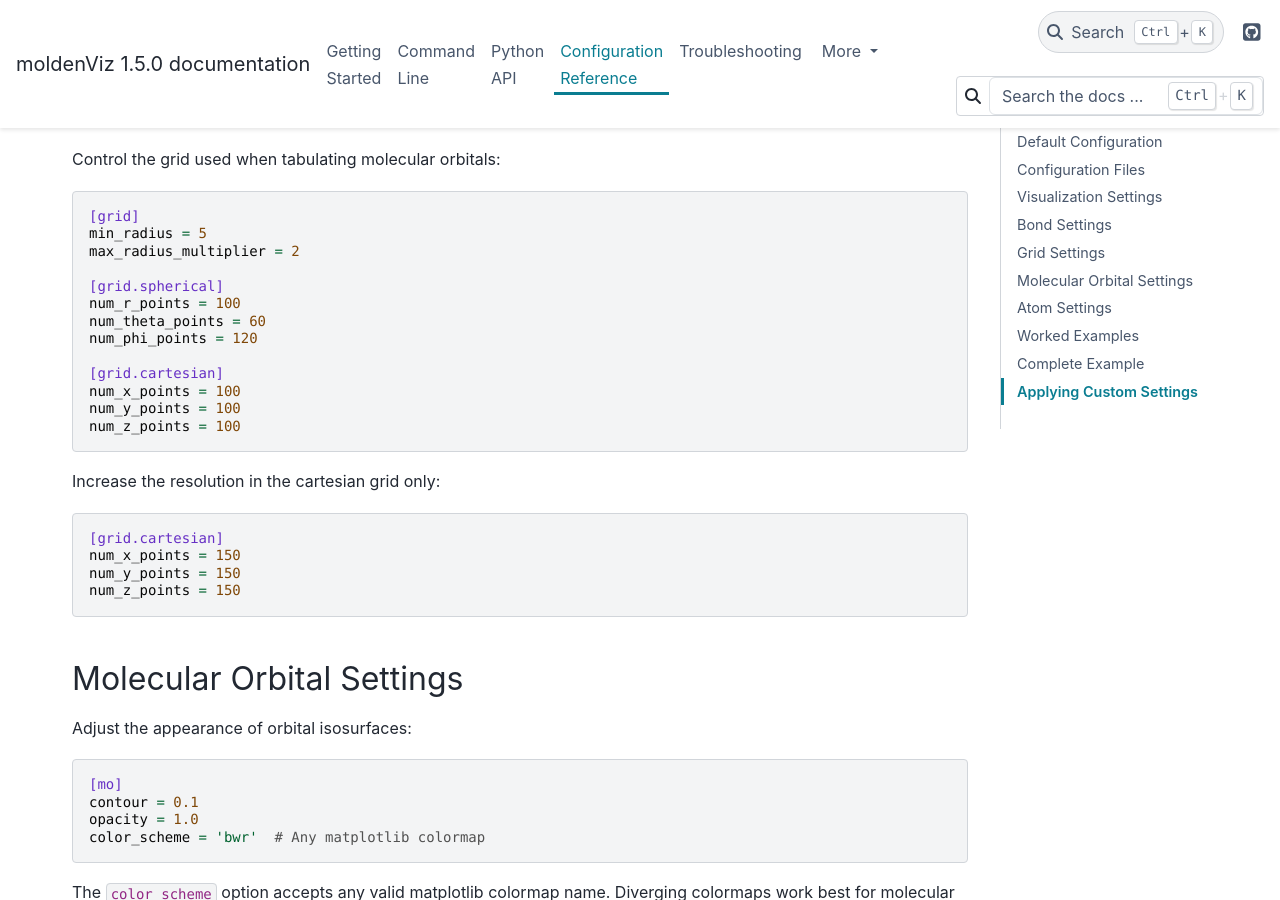
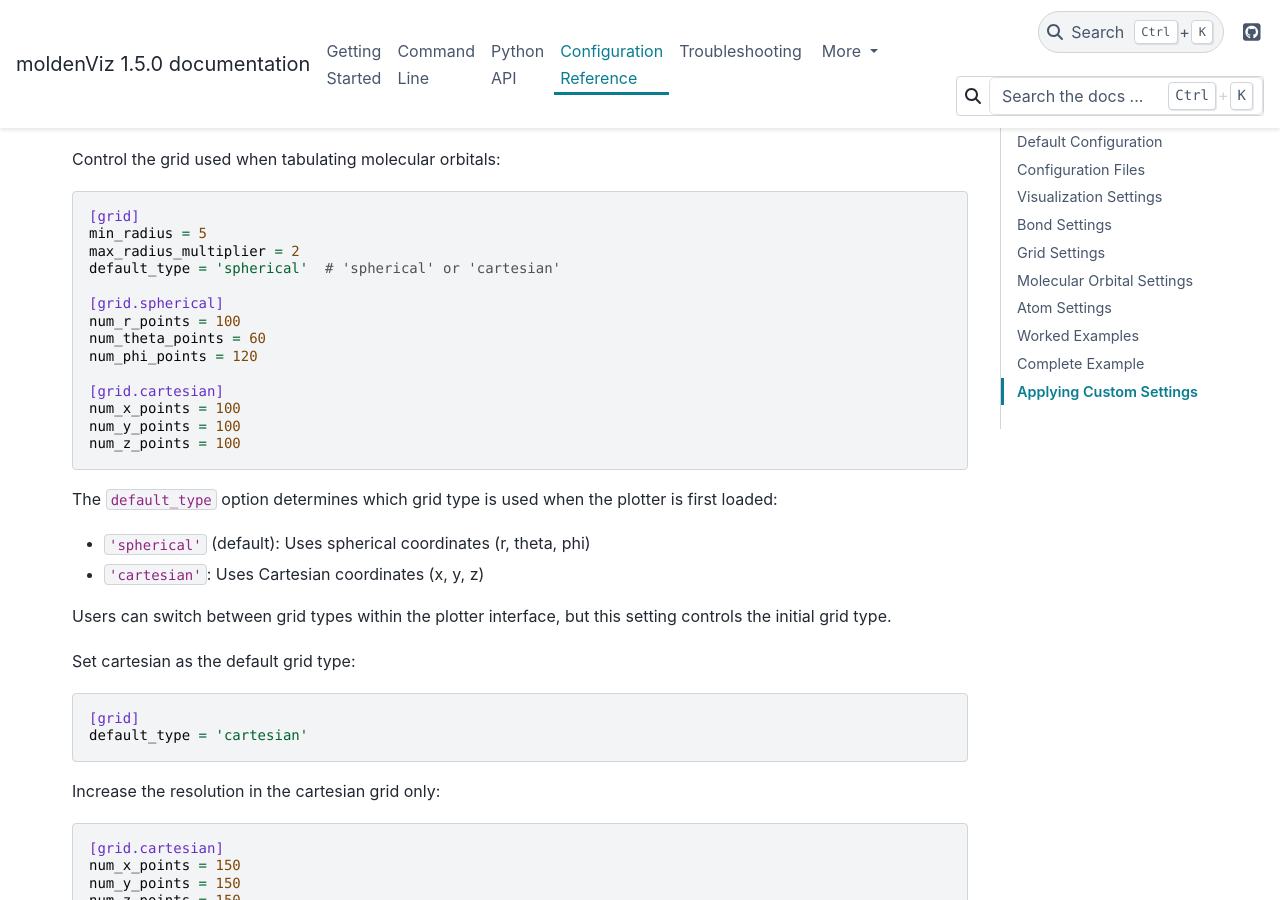
Before and after one commit to Faria22/moldenViz, a Sphinx documentation site: the page built from docs/source/configuration.rst, in a window 1280 px wide and 900 px high, scrolled down 2375 px. Built offline with Sphinx 7.4.7 and the PyData theme 0.15.4, drawn with Linux system fonts in a browser that asks for light colours; some of the changed text lies outside the part shown.

Commit message:
Update documentation for default grid type configuration
Co-authored-by: Faria22 <65261523+Faria22@users.noreply.github.com>

```diff
--- a/docs/source/configuration.rst
+++ b/docs/source/configuration.rst
@@ -81,6 +81,7 @@ Control the grid used when tabulating molecular orbitals:
    [grid]
    min_radius = 5
    max_radius_multiplier = 2
+   default_type = 'spherical'  # 'spherical' or 'cartesian'
 
    [grid.spherical]
    num_r_points = 100
@@ -91,6 +92,20 @@ Control the grid used when tabulating molecular orbitals:
    num_x_points = 100
    num_y_points = 100
    num_z_points = 100
+
+The ``default_type`` option determines which grid type is used when the plotter is first loaded:
+
+- ``'spherical'`` (default): Uses spherical coordinates (r, theta, phi)
+- ``'cartesian'``: Uses Cartesian coordinates (x, y, z)
+
+Users can switch between grid types within the plotter interface, but this setting controls the initial grid type.
+
+Set cartesian as the default grid type:
+
+.. code-block:: toml
+
+   [grid]
+   default_type = 'cartesian'
 
 Increase the resolution in the cartesian grid only:
 
@@ -249,6 +264,7 @@ Combine several tweaks in one file:
    [grid]
    min_radius = 3
    max_radius_multiplier = 2.5
+   default_type = 'spherical'
 
    [grid.spherical]
    num_r_points = 120
```
